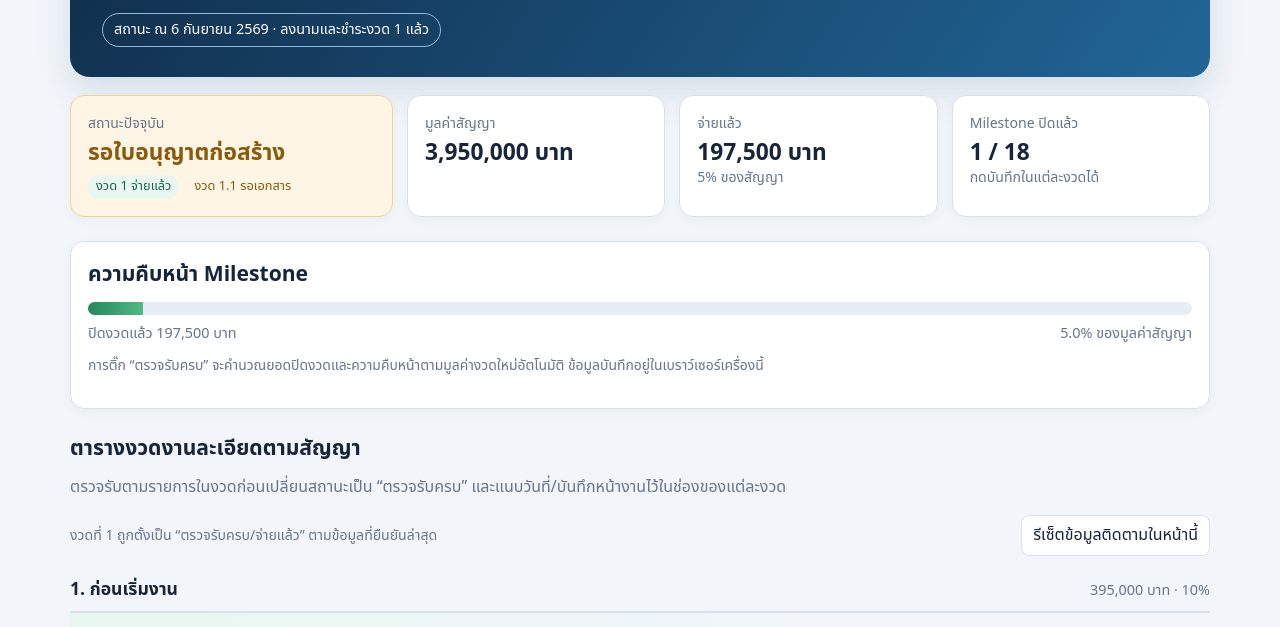
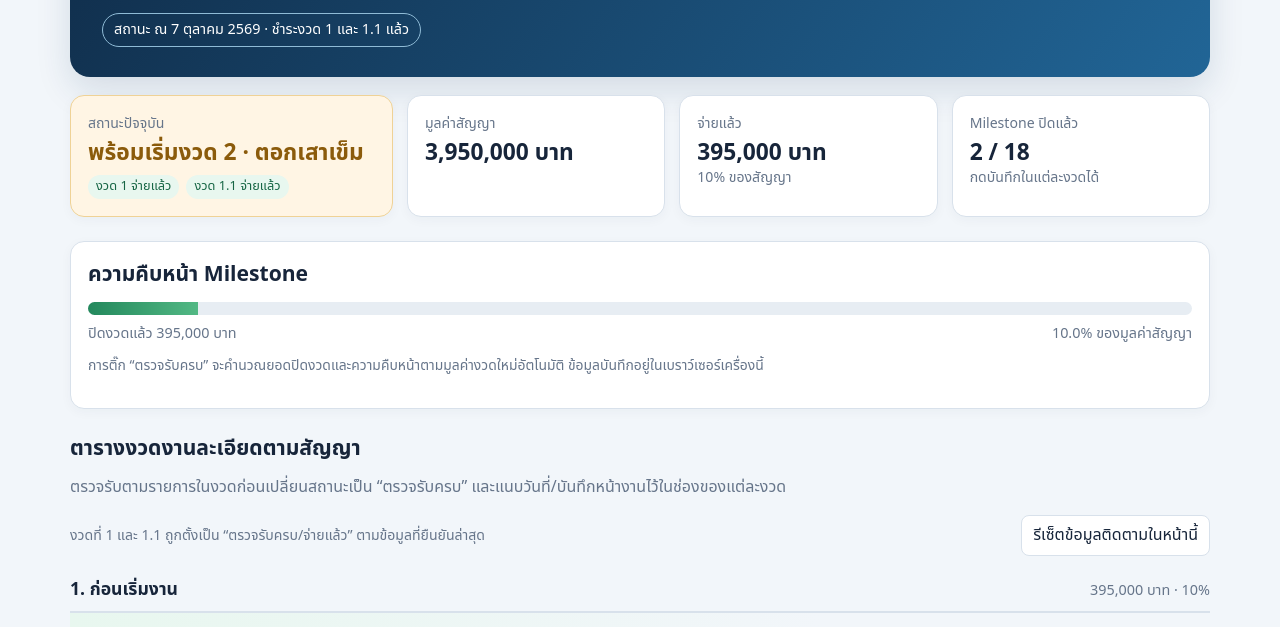
Before and after one commit to ramajittilearn-ctrl/Apartment-Project-Tracker, a website: page report.html in a window 1280 px wide. Shown: the part 141-768 px from the top of the page. Drawn offline with Linux system fonts and the light colour scheme.

Commit message:
Mark milestone 1.1 as paid on construction tracker

```diff
--- a/report.html
+++ b/report.html
@@ -23,27 +23,27 @@
     <header class="hero">
       <h1>Project Milestone Tracker</h1>
       <p>โครงการก่อสร้างหอพัก คสล. 3 ชั้น 15 ห้อง · คูคต ลำลูกกา ปทุมธานี</p>
-      <span class="stamp">สถานะ ณ 6 กันยายน 2569 · ลงนามและชำระงวด 1 แล้ว</span>
+      <span class="stamp">สถานะ ณ 7 ตุลาคม 2569 · ชำระงวด 1 และ 1.1 แล้ว</span>
     </header>
 
     <section class="top-grid" aria-label="สรุปโครงการ">
-      <article class="card amber"><div class="label">สถานะปัจจุบัน</div><div class="value">รอใบอนุญาตก่อสร้าง</div><div class="statusline"><span class="badge paid">งวด 1 จ่ายแล้ว</span><span class="badge wait">งวด 1.1 รอเอกสาร</span></div></article>
+      <article class="card amber"><div class="label">สถานะปัจจุบัน</div><div class="value">พร้อมเริ่มงวด 2 · ตอกเสาเข็ม</div><div class="statusline"><span class="badge paid">งวด 1 จ่ายแล้ว</span><span class="badge paid">งวด 1.1 จ่ายแล้ว</span></div></article>
       <article class="card"><div class="label">มูลค่าสัญญา</div><div class="value">3,950,000 บาท</div></article>
-      <article class="card"><div class="label">จ่ายแล้ว</div><div class="value" id="paidValue">197,500 บาท</div><div class="hint" id="paidPercent">5% ของสัญญา</div></article>
-      <article class="card"><div class="label">Milestone ปิดแล้ว</div><div class="value" id="doneValue">1 / 18</div><div class="hint">กดบันทึกในแต่ละงวดได้</div></article>
+      <article class="card"><div class="label">จ่ายแล้ว</div><div class="value" id="paidValue">395,000 บาท</div><div class="hint" id="paidPercent">10% ของสัญญา</div></article>
+      <article class="card"><div class="label">Milestone ปิดแล้ว</div><div class="value" id="doneValue">2 / 18</div><div class="hint">กดบันทึกในแต่ละงวดได้</div></article>
     </section>
 
     <section class="section card">
       <h2>ความคืบหน้า Milestone</h2>
       <div class="progress-shell" aria-label="ความคืบหน้าตามมูลค่างวด"><div class="progress" id="progressBar"></div></div>
-      <div class="progress-info"><span id="progressLabel">จ่ายแล้ว 197,500 บาท</span><span id="progressPercent">5% ของมูลค่าสัญญา</span></div>
+      <div class="progress-info"><span id="progressLabel">จ่ายแล้ว 395,000 บาท</span><span id="progressPercent">10% ของมูลค่าสัญญา</span></div>
       <p class="source">การติ๊ก “ตรวจรับครบ” จะคำนวณยอดปิดงวดและความคืบหน้าตามมูลค่างวดใหม่อัตโนมัติ ข้อมูลบันทึกอยู่ในเบราว์เซอร์เครื่องนี้</p>
     </section>
 
     <section class="section">
       <h2>ตารางงวดงานละเอียดตามสัญญา</h2>
       <p class="section-intro">ตรวจรับตามรายการในงวดก่อนเปลี่ยนสถานะเป็น “ตรวจรับครบ” และแนบวันที่/บันทึกหน้างานไว้ในช่องของแต่ละงวด</p>
-      <div class="tools"><p>งวดที่ 1 ถูกตั้งเป็น “ตรวจรับครบ/จ่ายแล้ว” ตามข้อมูลที่ยืนยันล่าสุด</p><button class="button" type="button" id="resetButton">รีเซ็ตข้อมูลติดตามในหน้านี้</button></div>
+      <div class="tools"><p>งวดที่ 1 และ 1.1 ถูกตั้งเป็น “ตรวจรับครบ/จ่ายแล้ว” ตามข้อมูลที่ยืนยันล่าสุด</p><button class="button" type="button" id="resetButton">รีเซ็ตข้อมูลติดตามในหน้านี้</button></div>
       <div id="milestoneList"></div>
     </section>
 
@@ -52,14 +52,14 @@
       <div class="tablewrap"><table><thead><tr><th>งวด</th><th>สัดส่วน</th><th class="right">จำนวนเงิน (บาท)</th><th>เงื่อนไขปิดงวดโดยสรุป</th></tr></thead><tbody id="paymentTable"></tbody><tfoot><tr><th>รวม</th><th>100%</th><th class="right">3,950,000</th><th>18 milestone รวมงวด 1.1</th></tr></tfoot></table></div>
     </section>
 
-    <section class="section alert"><p><strong>จุดติดตามถัดไป:</strong> รอใบอนุญาตก่อสร้าง/หนังสืออนุญาตเริ่มงาน แล้วบันทึกเลขที่เอกสารและวันที่ในงวด 1.1 ก่อนจ่ายเพิ่ม 197,500 บาท จากนั้นงวด 2 จึงเข้าสู่การตีผัง วางหมุด ขนและตอกเสาเข็มครบตามรายการ</p></section>
+    <section class="section alert"><p><strong>จุดติดตามถัดไป:</strong> งวด 1 และ 1.1 ชำระแล้ว — เข้าสู่งวด 2: ตีผัง วางหมุด ขนและตอกเสาเข็มครบตามรายการ</p></section>
     <p class="foot">อ้างอิง: สัญญาว่าจ้างก่อสร้างหอพัก 3 ชั้น - คุณต๊ะ Rev.01.pdf และ งวดงาน คุณต๊ะ Rev.01.pdf · รายการนี้เป็นเครื่องมือบันทึกติดตาม ไม่แทนการตรวจรับโดยวิศวกร/ผู้ควบคุมงาน</p>
   </main>
 
   <script>
     const milestones = [
       {id:'1',phase:'1. ก่อนเริ่มงาน',pct:5,amount:197500,status:'paid',title:'ทำสัญญาว่าจ้าง / ออกแบบ เขียนแบบ เพื่อขออนุญาตก่อสร้าง',items:['ตกลงเซ็นสัญญาว่าจ้างก่อสร้างอาคาร','ออกแบบและเขียนแบบเพื่อขออนุญาตก่อสร้าง']},
-      {id:'1.1',phase:'1. ก่อนเริ่มงาน',pct:5,amount:197500,status:'waiting',title:'ใบอนุญาตก่อสร้าง / อนุญาตให้เริ่มงาน',items:['ได้รับใบอนุญาตก่อสร้าง (อ.1) เรียบร้อยแล้ว','หรือเทศบาลอนุญาตให้เริ่มทำงานได้ โดยไม่ต้องรอใบอนุญาตก่อสร้าง (อ.1)']},
+      {id:'1.1',phase:'1. ก่อนเริ่มงาน',pct:5,amount:197500,status:'paid',title:'ใบอนุญาตก่อสร้าง / อนุญาตให้เริ่มงาน',items:['ได้รับใบอนุญาตก่อสร้าง (อ.1) เรียบร้อยแล้ว','หรือเทศบาลอนุญาตให้เริ่มทำงานได้ โดยไม่ต้องรอใบอนุญาตก่อสร้าง (อ.1)']},
       {id:'2',phase:'2. ฐานรากและโครงสร้าง',pct:5,amount:197500,title:'เตรียมและตอกเสาเข็ม',items:['ช่างเข้าหน้างาน','ตีผัง วางหมุด','เสาเข็มเข้าหน้างาน พร้อมตอกแล้วเสร็จ']},
       {id:'3',phase:'2. ฐานรากและโครงสร้าง',pct:6,amount:237000,title:'ฟุตติ้ง ตอม่อ และระบบใต้ดิน',items:['งานตัดเสาเข็ม ฟุตติ้ง ตอม่อ แล้วเสร็จ 100%','วางถังบำบัดน้ำเสีย และวางท่อระบายน้ำด้านหลังแล้วเสร็จ']},
       {id:'4',phase:'2. ฐานรากและโครงสร้าง',pct:6,amount:237000,title:'คานคอดินและพื้นชั้น 1',items:['งานคานคอดิน วางแผ่นพื้นสำเร็จรูป','เทคอนกรีตทับหน้าพื้นชั้น 1 แล้วเสร็จ 100%']},
@@ -77,8 +77,11 @@
       {id:'16',phase:'4. กระเบื้อง ประตู สุขภัณฑ์ และสี',pct:8,amount:316000,title:'งานตกแต่งและสุขภัณฑ์ระยะท้าย',items:['ปูกระเบื้องบันไดแล้วเสร็จ 85%','ปูกระเบื้องห้องน้ำชั้น 3 แล้วเสร็จ 85%','ติดตั้งประตู PVC ทั้งหมดแล้วเสร็จ 85%','ปูกระเบื้องทางเดินทั้งหมดแล้วเสร็จ 85%','ติดตั้งสุขภัณฑ์ชั้น 2–3 แล้วเสร็จ 85%','ทาสีจริงภายในรอบแรกแล้วเสร็จ 85%','ทาสีจริงภายนอกรอบแรกแล้วเสร็จ 50%']},
       {id:'17',phase:'5. ส่งมอบและเก็บงาน',pct:5,amount:197500,title:'ส่งมอบอาคารครบ 100%',items:['ติดตั้งดวงโคม ตู้มิเตอร์ไฟ ตู้คอนซูมเมอร์ ปลั๊ก สวิตช์ทั้งหมดแล้วเสร็จ 100%','ติดตั้งประตู หน้าต่างอลูมิเนียมทั้งหมดแล้วเสร็จ 100%','ทาสีจริงแล้วเสร็จทั้งหมด 100%','งานระบบไฟฟ้าทั้งหมดแล้วเสร็จ 100%','ติดตั้งถังเก็บน้ำ ปั๊ม เดินสายเมนประปา และติดตั้งถังบำบัดแล้วเสร็จ','เก็บรายละเอียดและงานส่วนที่เหลือทั้งหมดแล้วเสร็จ 100%']}
     ];
-    const storageKey = 'dorm-milestone-tracker-v1';
-    const defaults = { '1': {done:true,date:'2026-09-06',note:'ชำระงวด 1 แล้ว'} };
+    const storageKey = 'dorm-milestone-tracker-v2';
+    const defaults = {
+      '1': {done:true,date:'2026-09-06',note:'ชำระงวด 1 แล้ว'},
+      '1.1': {done:true,date:'2026-10-07',note:'ชำระงวด 1.1 แล้ว'}
+    };
     function load(){ try{return {...defaults,...JSON.parse(localStorage.getItem(storageKey)||'{}')};}catch{return {...defaults};} }
     let records = load();
     const money = n => new Intl.NumberFormat('th-TH').format(n);
```
